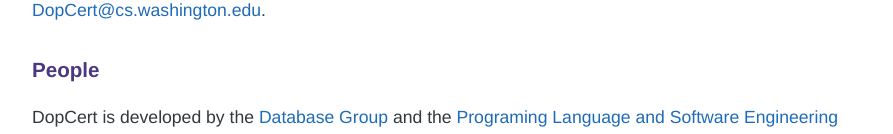
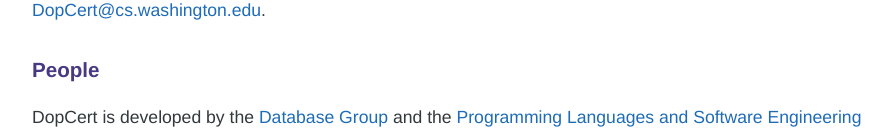
Before and after one commit to Mestway/DopCert-Website, a Jekyll site: the page built from index.markdown, in a window 1280 px wide. Shown: the part 894-1028 px from the top of the page, without its empty margins (192-1085 px from the left). Built offline with Jekyll 4.4.1, drawn with Linux system fonts in a browser that asks for light colours; some of the changed text lies outside the part shown.

Commit message:
fix typo

```diff
--- a/index.markdown
+++ b/index.markdown
@@ -27,7 +27,7 @@ If you have any question, want to contribute to the project, or just want to say
 
 ### People
 
-DopCert is developed by the [Database Group](http://db.cs.washington.edu/) and the [Programing Language and Software Engineering Group](http://uwplse.org/) at the [University of Washington](http://www.washington.edu/), the main contributors are:
+DopCert is developed by the [Database Group](http://db.cs.washington.edu/) and the [Programming Languages and Software Engineering Group](http://uwplse.org/) at the [University of Washington](http://www.washington.edu/), the main contributors are:
 
 <a class="person" href="http://shumochu.com/">
   <span class="name">Shumo Chu</span><br/>
```
